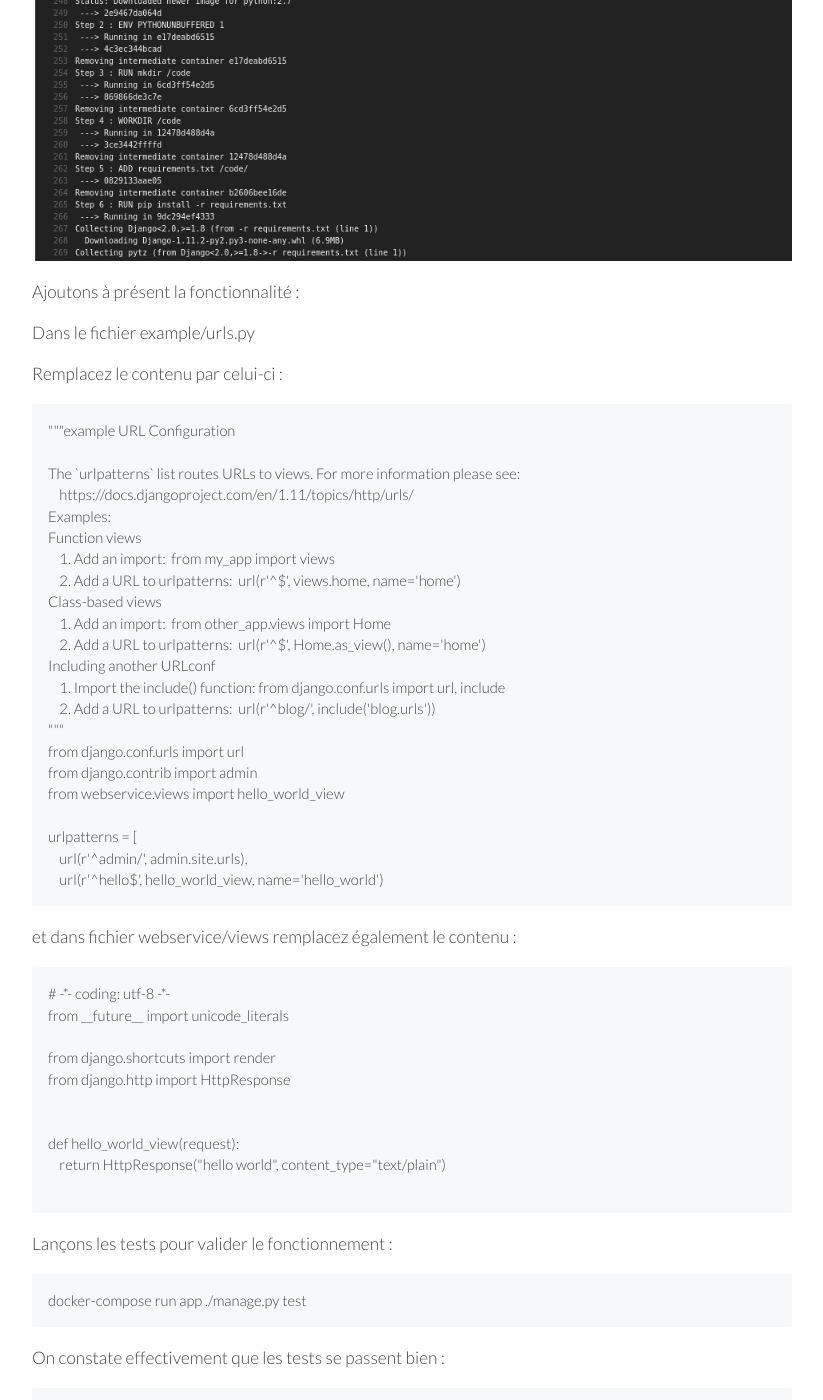
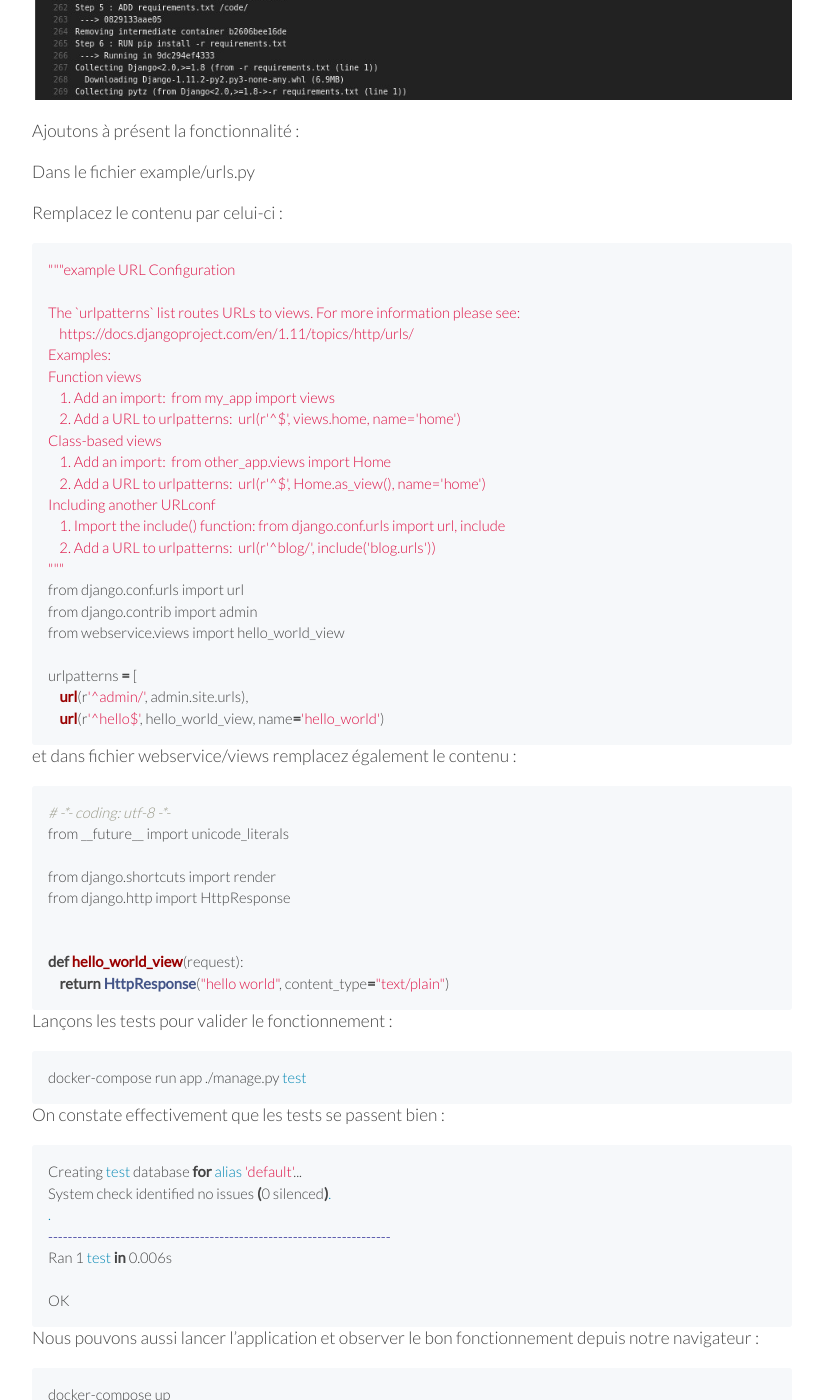
Before and after one commit to ludovic-bouguerra/site, a Jekyll site: the page built from _posts/2018-08-14-integration-continue-django-docker-travis.markdown, in a window 1280 px wide and 1400 px high, scrolled down 9740 px. Shown: the whole window, without its empty margins (228-1051 px from the left). Built offline with Jekyll 4.4.1, drawn with Linux system fonts in a browser that asks for light colours; some of the changed text lies outside the part shown.

Commit message:
add some highlighting

````diff
--- a/_posts/2018-08-14-integration-continue-django-docker-travis.markdown
+++ b/_posts/2018-08-14-integration-continue-django-docker-travis.markdown
@@ -129,7 +129,7 @@ docker-compose run app ./manage.py test
 
 Et comme par miracle ;) cette commande nous retourne :
 
-```
+{% highlight shell %}
 Creating test database for alias 'default'...
 System check identified no issues (0 silenced).
 
@@ -138,7 +138,8 @@ Ran 0 tests in 0.000s
 
 OK
 Destroying test database for alias 'default'...
-```
+{% endhighlight %}
+
 
 Il faut avouer que nous avons pas encore fait grand chose ( 0 tests effectués ), toutefois nous allons pouvoir dès à présent integrer Travis dans notre Workflow.
 
@@ -160,24 +161,25 @@ Nous allons devoir enregistrer notre nouveau projet Git sur Travis. Cliquez sur
 
 Pour fonctionner Travis à besoin d'un fichier qui doit être placé à la racine du projet qui se nomme .travis.yml.
 
-```
+{% highlight yml %}
 sudo: required
 language: python
 services:
   - docker
 script:
   -  docker-compose run app ./manage.py test
-```
+{% endhighlight %}
 
 Ce fichier indique à Travis qu'il s'agit d'un projet Python, que nous allons avoir besoin de docker.
 
 Ajoutons ce fichier dans notre système de gestion version, et publions nos modifications sur notre serveur central.
 
-```
+{% highlight shell %}
 git add .travis.yml
 git commit -m "Travis integration"
 git push origin master
-```
+{% endhighlight %}
+
 
 Rendons nous à présent sur le tableau de bord de Travis, au bout de quelques minutes vous devriez voir un indicateur vert nous indiquant que le processus de test s'est bien passé. Grâce à Travis-ci vous allez pouvoir exécuter certaines commande lorsque les tests se sont bien passés comme par exemple : mettre à jour votre application sur votre serveur, créer un release sur Github, ...
 
@@ -190,15 +192,16 @@ Afficher "Hello World" lorsque le client fait une requête.
 Nous créerons dans un premier temps le tests puis ensuite nous ferons le développement de la fonction.
 Cette partie ne sera pas commentée car la connaissance de Django est un prérequis.
 
-```
+{% highlight shell %}
 docker-compose run app ./manage.py startapp webservice
-```
+{% endhighlight %}
+
 
 Nous créons une application que nous appellerons webservice
 
 Dans le fichier webservice/tests.py écrivons notre premier test :
 
-```
+{% highlight python %}
 # -*- coding: utf-8 -*-
 from __future__ import unicode_literals
 
@@ -211,13 +214,13 @@ class HelloTest(TestCase):
         response = c.get('/hello')
         self.assertEquals("hello world", response.content)
 
-```
+{% endhighlight %}
 
 Testons le lancement du test qui devrait évidemment échouer ;).
 
 Django nous réponds effectivement :
 
-```
+{% highlight shell %}
 ======================================================================
 FAIL: test_hello_world (webservice.tests.HelloTest)
 ----------------------------------------------------------------------
@@ -232,15 +235,15 @@ Ran 1 test in 0.010s
 
 FAILED (failures=1)
 Destroying test database for alias 'default'...
-```
+{% endhighlight %}
 
 Publions volontairement ce test qui est en échec sur Github et étudions la réaction sur Travis.
 
-```
+{% highlight shell %}
 git add webservice
 git commit -m "Publish fail test"
 ﻿git push origin master
-```
+{% endhighlight %}
 
 Comme prévu sur notre tableau de bord Travis le test est marqué en échec.
 
@@ -252,7 +255,7 @@ Dans le fichier example/urls.py
 
 Remplacez le contenu par celui-ci :
 
-```
+{% highlight python %}
 """example URL Configuration
 
 The `urlpatterns` list routes URLs to views. For more information please see:
@@ -275,10 +278,12 @@ from webservice.views import hello_world_view
 urlpatterns = [
     url(r'^admin/', admin.site.urls),
     url(r'^hello$', hello_world_view, name='hello_world')
-```
+
+{% endhighlight %}
+
 et dans fichier webservice/views remplacez également le contenu :
 
-```
+{% highlight python %}
 # -*- coding: utf-8 -*-
 from __future__ import unicode_literals
 
@@ -289,17 +294,19 @@ from django.http import HttpResponse
 def hello_world_view(request):
     return HttpResponse("hello world", content_type="text/plain")
 
-```
+{% endhighlight %}
+
 
 Lançons les tests pour valider le fonctionnement :
 
-```
+{% highlight shell %}
 docker-compose run app ./manage.py test
-```
+{% endhighlight %}
 
 On constate effectivement que les tests se passent bien :
 
-```
+{% highlight shell %}
+
 Creating test database for alias 'default'...
 System check identified no issues (0 silenced).
 .
@@ -307,13 +314,15 @@ System check identified no issues (0 silenced).
 Ran 1 test in 0.006s
 
 OK
-```
+
+{% endhighlight %}
 
 Nous pouvons aussi lancer l'application et observer le bon fonctionnement depuis notre navigateur :
 
-```
+{% highlight shell %}
 docker-compose up
-```
+{% endhighlight %}
+
 
 Rendez-vous à l'url suivante :
 
@@ -325,11 +334,12 @@ On constate bien que l'application retourne hello world.
 
 Nous pouvons donc publier notre code et voir la réaction du côté de Travis.
 
-```
+{% highlight shell %}
 git add example/urls.py webservice/views.py
 git commit -m "Adding /hello endpoint"
 git push origin master
-```
+{% endhighlight %}
+
 
 ![Résultat tests Travis CI](/images/posts/integration-continue-deploiement-continu-django-docker-travis-p1/dashboard-travis-ci-succes.jpeg)
 
@@ -337,16 +347,17 @@ Avant de passer au déploiement automatique nous allons devoir configurer le mod
 
 Pour cela nous ajoutons dans le fichier requirements.txt le serveur uwsgi, ce qui nous donne un fichier requirements.txt qui à la forme suivante
 
-```
+{% highlight shell %}
 Django>=1.8,<2.0
 uwsgi
-```
+{% endhighlight %}
+
 
 Nous allons aussi ajouter un entrypoint à notre application Django qui lancera le serveur WSGI si aucun argument n'est fourni.
 
 Nous allons donc créer un fichier entrypoint.sh avec le contenu suivant
 
-```
+{% highlight shell %}
 #!/bin/bash
 #	Entrypoint
 #
@@ -362,17 +373,19 @@ if [ "$COMMAND" = "uwsgi" ]; then
 fi
 
 eval $COMMAND
-```
+{% endhighlight %}
+
 
 Pensez à bien mettre les droits en execution au script :
 
-```
+{% highlight shell %}
 chmod
-```
+{% endhighlight %}
+
 
 Enfin nous allons modifier notre Dockerfile pour prendre en compte l'EntryPoint
 
-```
+{% highlight shell %}
 FROM python:2.7
 ENV PYTHONUNBUFFERED 1
 RUN mkdir /code
@@ -380,12 +393,11 @@ WORKDIR /code
 ADD requirements.txt /code/
 RUN pip install -r requirements.txt
 ADD . /code/
+ENTRYPOINT ["./entrypoint.sh"]
+RUN chmod +x /code/entrypoint.sh
+CMD ["./entrypoint.sh", "uwsgi"]
+{% endhighlight %}
 
-ENTRYPOINT ["./entrypoint.sh"]
 
-RUN chmod +x /code/entrypoint.sh
-
-CMD ["./entrypoint.sh", "uwsgi"]
-```
 
 Nous constatons qu'avec peu d'investissement en temps nous pouvons facilement intégrer Travis dans nos projets et donc avoir une démarche automatisée de vérification de l'application. Il est d'ailleurs possible de rajouter d'autres informations comme la couverture en tests du code mais aussi de vérifier si le code respecte bien la charte de l'entreprise (CamelCase ...). Lors du prochain article nous mettrons en place le déploiement automatique sur Heroku.
````
